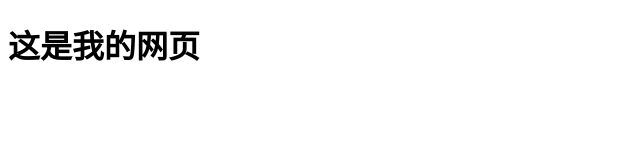
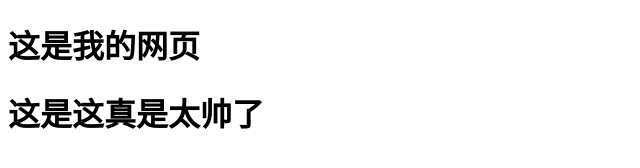
Before and after one commit to PonyTuan/git_page, a plain HTML site: page index.html in a window 1280 px wide. Shown: the whole page, without its empty margins (0-640 px from the left). Drawn offline with Linux system fonts and the light colour scheme.

Commit message:
初始化后第一次推送

```diff
--- a/index.html
+++ b/index.html
@@ -7,5 +7,6 @@
 </head>
 <body>
     <h1>这是我的网页</h1>
+    <h1>这是这真是太帅了</h1>
 </body>
 </html>
```
